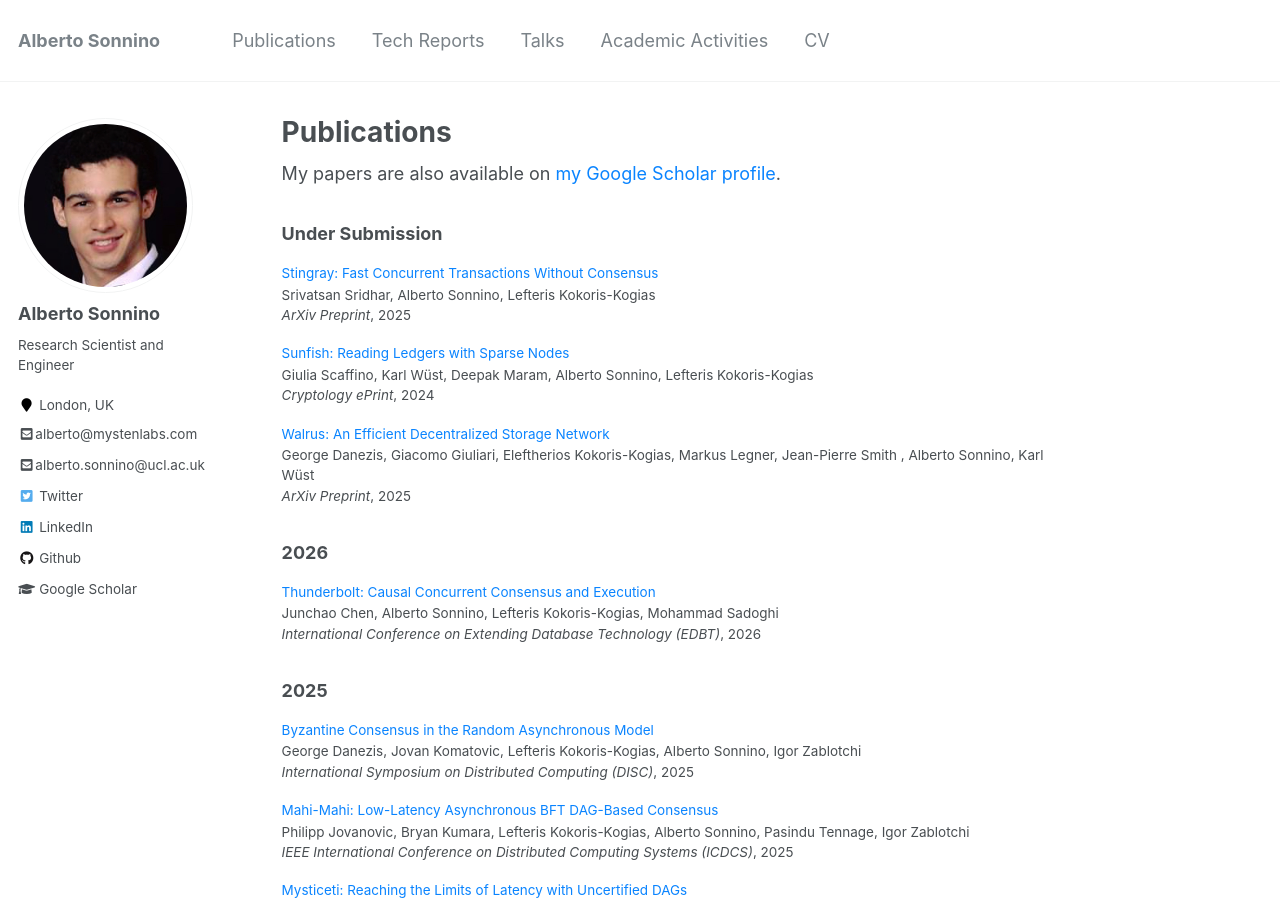
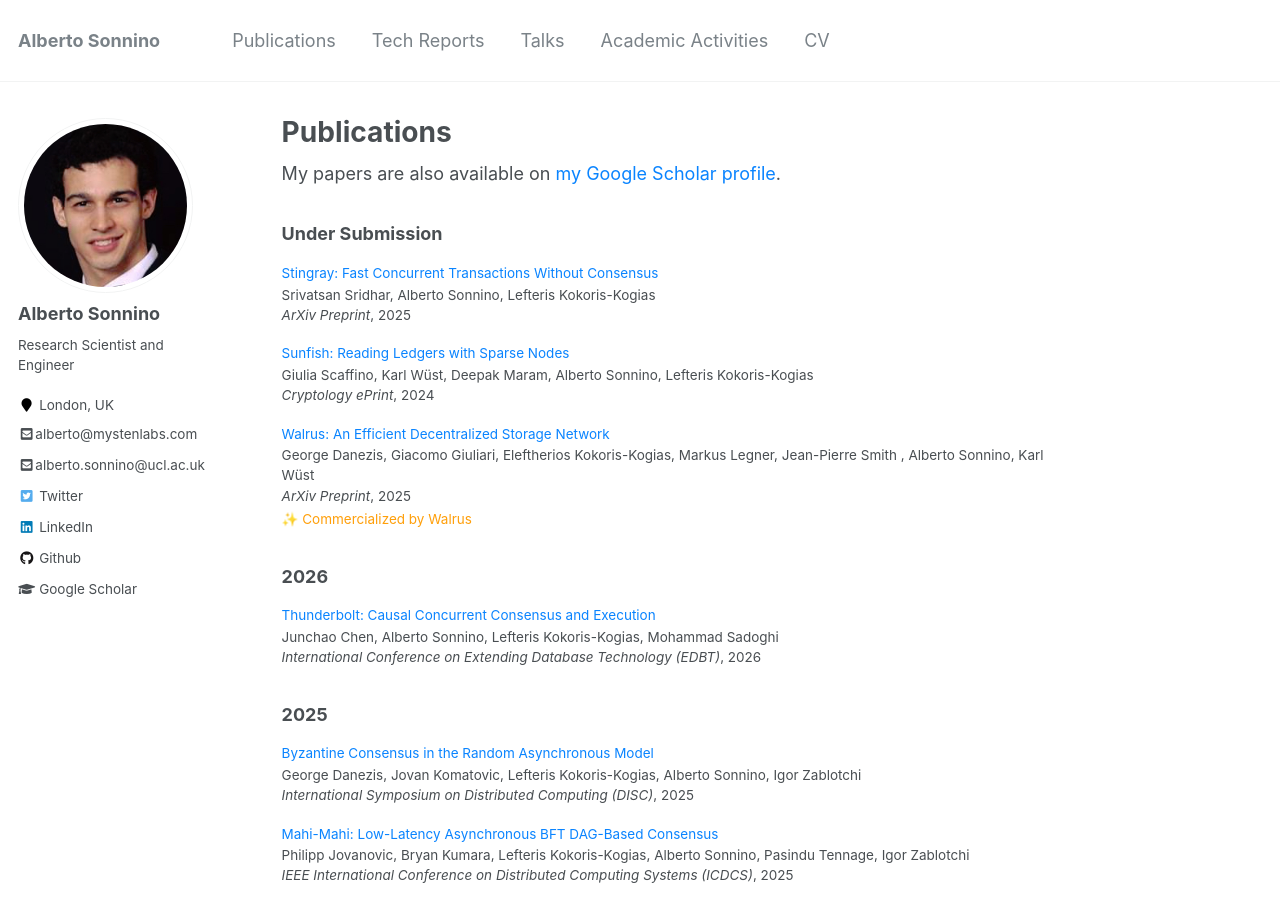
Before and after one commit to asonnino/asonnino.github.io, a Jekyll site: the page built from _pages/publications.md, in a window 1280 px wide and 900 px high. Built offline with Jekyll 4.4.1, drawn with Linux system fonts in a browser that asks for light colours.

Commit message:
feat: ref to walrus production

```diff
--- a/_data/papers.json
+++ b/_data/papers.json
@@ -568,6 +568,7 @@
     "authors": "George Danezis, Giacomo Giuliari, Eleftherios Kokoris-Kogias, Markus Legner, Jean-Pierre Smith , Alberto Sonnino, Karl Wüst",
     "venue": "ArXiv Preprint",
     "date": 2025,
+    "adoptions": ["Commercialized by Walrus"],
     "filename": "walrus.pdf",
     "code": "https://github.com/asonnino/walrus"
   }
```
